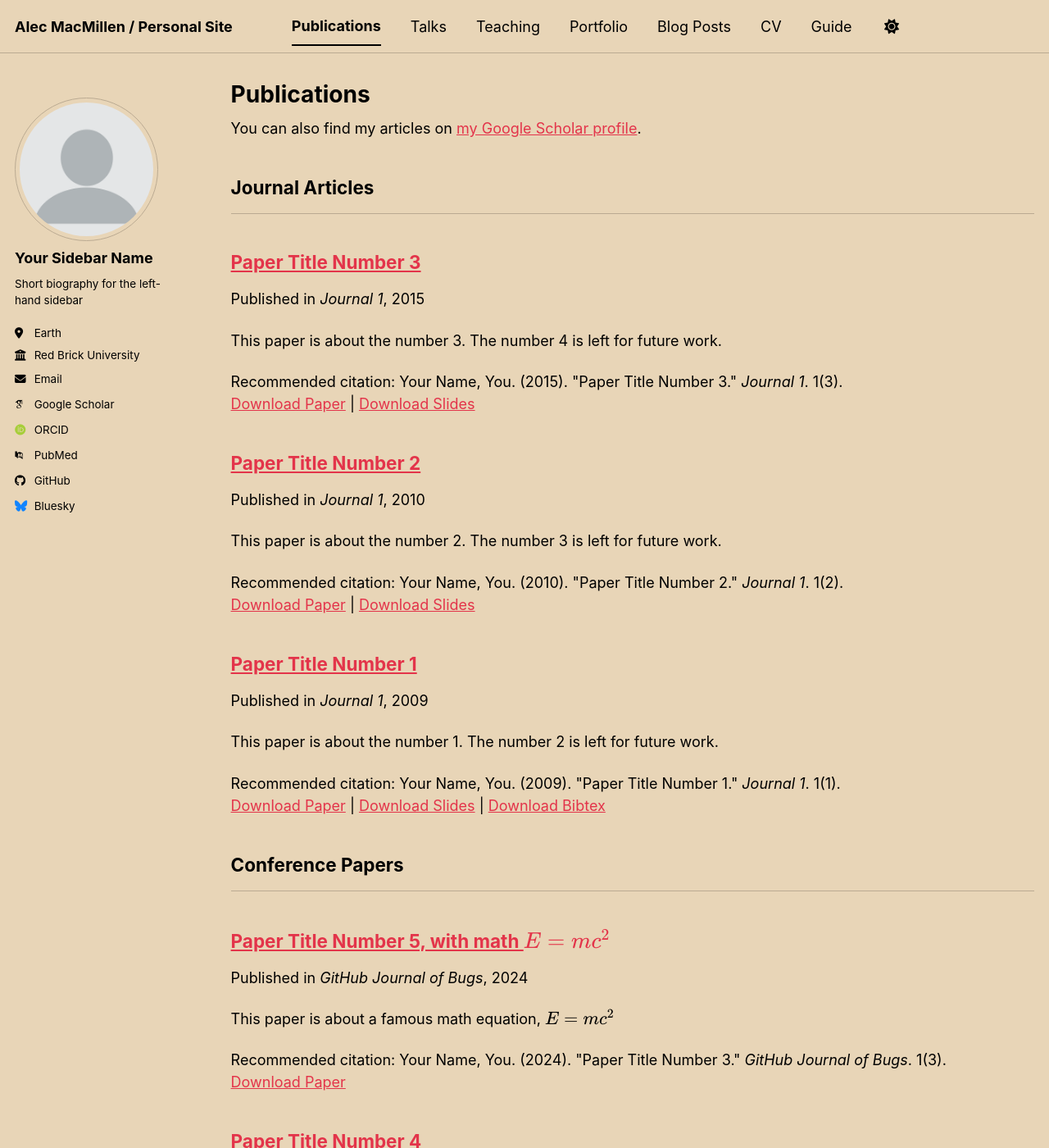
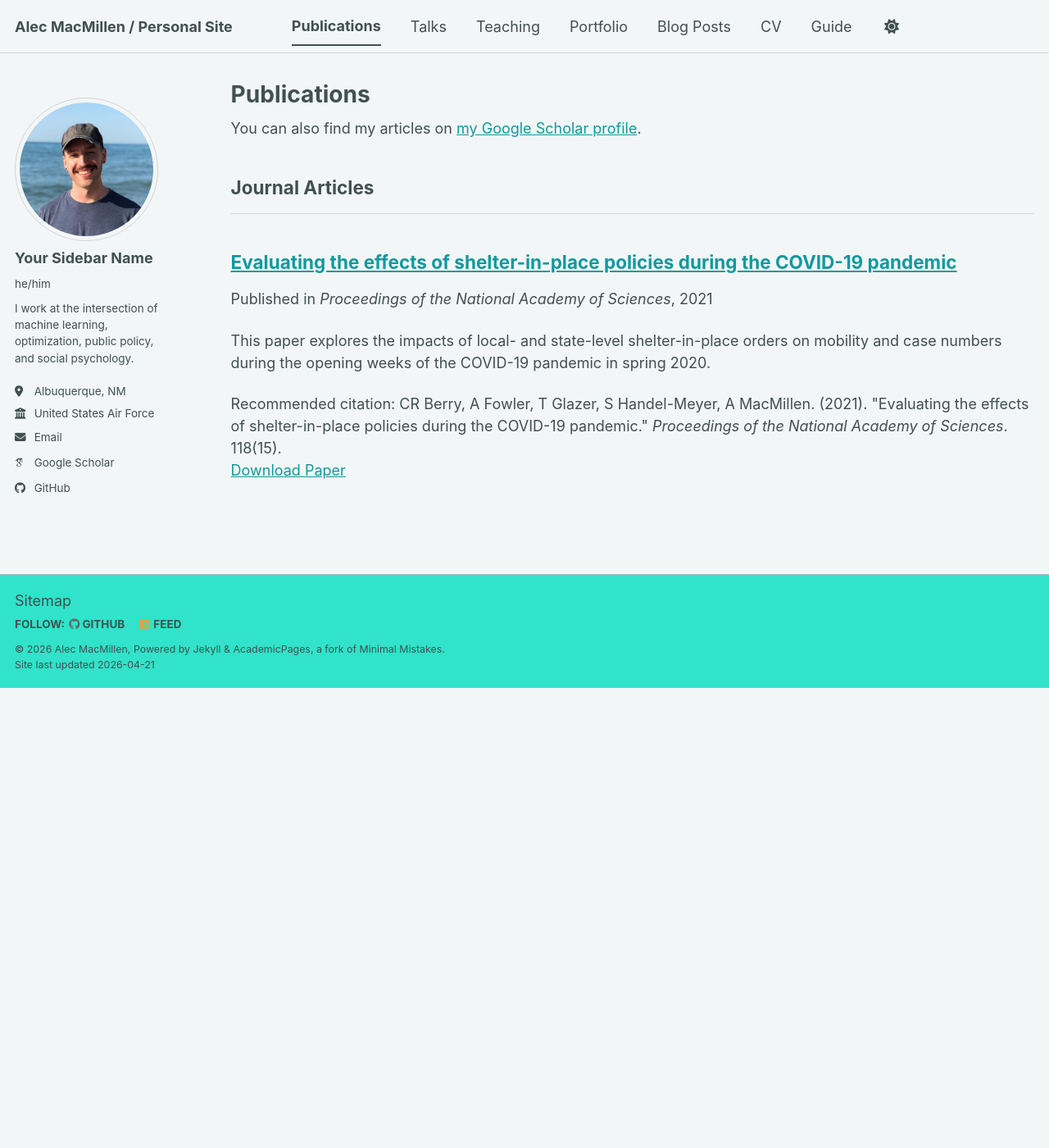
Before and after one commit to alecmacmillen/alecmacmillen.github.io, a Jekyll site: the page built from _pages/publications.html, in a window 1280 px wide and 1400 px high. Shown: the whole window at 82% size. Built offline with Jekyll 4.4.1, drawn with Linux system fonts in a browser that asks for light colours; some web fonts are replaced; a script bundle is joined from its source files by our own code; library files that are not in the unit come from our copies; a file with an impossible date is left out; some of the changed text lies outside the part shown.

Commit message:
refactor publications page

```diff
--- a/_config.yml
+++ b/_config.yml
@@ -8,40 +8,40 @@
 
 # Basic Site Settings
 locale                   : "en-US"
-site_theme               : "sunrise" # The available themes options are "default", "air", "sunrise", "mint", "dirt" and "contrast"
+site_theme               : "mint" # The available themes options are "default", "air", "sunrise", "mint", "dirt" and "contrast"
 title                    : "Alec MacMillen / Personal Site"
 title_separator          : "-"
 name                     : &name "Alec MacMillen"
-description              : &description "Your Name's academic portfolio"   # Update this with a general description of your site, this is the default if not overridden by a page
-url                      : https://academicpages.github.io # The base hostname & protocol for your site e.g. "https://[your GitHub username].github.io",
+description              : &description "Alec MacMillen's academic portfolio"   # Update this with a general description of your site, this is the default if not overridden by a page
+url                      : https://alecmacmillen.github.io # The base hostname & protocol for your site e.g. "https://[your GitHub username].github.io",
                                                            # or if you already have some other page hosted on Github then use "https://[your GitHub username].github.io/[Your Repo Name]"
 baseurl                  : "" # the subpath of your site, e.g. "/blog"
-repository               : "academicpages/academicpages.github.io"
+repository               : "alecmacmillen/alecmacmillen.github.io"
 
 # Site Author - The following control what appear as part of the author content on the side bar.
 #               If a field is blank the icon and link will not appear, otherwise it will be shown.
 #               Additional customization can be done by editing /_includes/author-profile.html
 author:
   # Biographic information
-  avatar           : "profile.png"
+  avatar           : "profile.jpeg"
   name             : "Your Sidebar Name"
-  pronouns         : # example: "she/her"
-  bio              : "Short biography for the left-hand sidebar"
-  location         : "Earth"
-  employer         : "Red Brick University"
+  pronouns         : "he/him"
+  bio              : "I work at the intersection of machine learning, optimization, public policy, and social psychology."
+  location         : "Albuquerque, NM"
+  employer         : "United States Air Force"
   uri              : # URL
-  email            : "none@example.org"
+  email            : "alecmacmillen@gmail.custom"
 
   # Academic websites
   academia         : # URL
   arxiv            : # URL - Update with the correct link to your profile
-  googlescholar    : "https://scholar.google.com/citations?user=PS_CX0AAAAAJ"
+  googlescholar    : "https://scholar.google.com/citations?user=ICabwy4AAAAJ"
   inspire-hep      : # URL
   impactstory      : # URL
-  orcid            : "https://orcid.org/yourorcidurl"
+  orcid            : # "https://orcid.org/yourorcidurl"
   semantic         : # URL
   ssrn             : # URL
-  pubmed           : "https://www.ncbi.nlm.nih.gov/pubmed/?term=john+snow"
+  pubmed           : # "https://www.ncbi.nlm.nih.gov/pubmed/?term=john+snow"
   researchgate     : # URL
   scopus           : # URL
   zotero           : # URL
@@ -57,7 +57,7 @@ author:
 
   # Social media
   artstation       : # Username
-  bluesky          : "bsky.app" # Replace this with you Bluesky username
+  bluesky          : # "bsky.app" # Replace this with you Bluesky username
   facebook         : # Username
   flickr           : # Username
   foursquare       : # Username
--- a/_pages/publications.html
+++ b/_pages/publications.html
@@ -6,7 +6,7 @@ author_profile: true
 ---
 
 {% if site.author.googlescholar %}
-  <div class="wordwrap">You can also find my articles on <a href="{{site.author.googlescholar}}">my Google Scholar profile</a>.</div>
+  <div class="wordwrap">You can also find my articles on <a href="{{https://scholar.google.com/citations?user=ICabwy4AAAAJ}}">my Google Scholar profile</a>.</div>
 {% endif %}
 
 {% include base_path %}
--- a/_publications/2009-10-01-paper-title-number-1.md
+++ /dev/null
@@ -1,14 +0,0 @@
----
-title: "Paper Title Number 1"
-collection: publications
-category: manuscripts
-permalink: /publication/2009-10-01-paper-title-number-1
-excerpt: 'This paper is about the number 1. The number 2 is left for future work.'
-date: 2009-10-01
-venue: 'Journal 1'
-slidesurl: 'https://academicpages.github.io/files/slides1.pdf'
-paperurl: 'https://academicpages.github.io/files/paper1.pdf'
-bibtexurl: 'https://academicpages.github.io/files/bibtex1.bib'
-citation: 'Your Name, You. (2009). &quot;Paper Title Number 1.&quot; <i>Journal 1</i>. 1(1).'
----
-The contents above will be part of a list of publications, if the user clicks the link for the publication than the contents of section will be rendered as a full page, allowing you to provide more information about the paper for the reader. When publications are displayed as a single page, the contents of the above "citation" field will automatically be included below this section in a smaller font.
--- a/_publications/2010-10-01-paper-title-number-2.md
+++ /dev/null
@@ -1,14 +0,0 @@
----
-title: "Paper Title Number 2"
-collection: publications
-category: manuscripts
-permalink: /publication/2010-10-01-paper-title-number-2
-excerpt: 'This paper is about the number 2. The number 3 is left for future work.'
-date: 2010-10-01
-venue: 'Journal 1'
-slidesurl: 'https://academicpages.github.io/files/slides2.pdf'
-paperurl: 'https://academicpages.github.io/files/paper2.pdf'
-citation: 'Your Name, You. (2010). &quot;Paper Title Number 2.&quot; <i>Journal 1</i>. 1(2).'
----
-
-The contents above will be part of a list of publications, if the user clicks the link for the publication than the contents of section will be rendered as a full page, allowing you to provide more information about the paper for the reader. When publications are displayed as a single page, the contents of the above "citation" field will automatically be included below this section in a smaller font.
--- a/_publications/2015-10-01-paper-title-number-3.md
+++ /dev/null
@@ -1,14 +0,0 @@
----
-title: "Paper Title Number 3"
-collection: publications
-category: manuscripts
-permalink: /publication/2015-10-01-paper-title-number-3
-excerpt: 'This paper is about the number 3. The number 4 is left for future work.'
-date: 2015-10-01
-venue: 'Journal 1'
-slidesurl: 'https://academicpages.github.io/files/slides3.pdf'
-paperurl: 'https://academicpages.github.io/files/paper3.pdf'
-citation: 'Your Name, You. (2015). &quot;Paper Title Number 3.&quot; <i>Journal 1</i>. 1(3).'
----
-
-The contents above will be part of a list of publications, if the user clicks the link for the publication than the contents of section will be rendered as a full page, allowing you to provide more information about the paper for the reader. When publications are displayed as a single page, the contents of the above "citation" field will automatically be included below this section in a smaller font.
--- /dev/null
+++ b/_publications/2021-04-13-shelter-in-place-covid.md
@@ -0,0 +1,12 @@
+---
+title: "Evaluating the effects of shelter-in-place policies during the COVID-19 pandemic"
+collection: publications
+category: manuscripts
+permalink: /publication/shelter-in-place-covid
+excerpt: 'This paper explores the impacts of local- and state-level shelter-in-place orders on mobility and case numbers during the opening weeks of the COVID-19 pandemic in spring 2020.'
+date: 2021-04-13
+venue: 'Proceedings of the National Academy of Sciences'
+paperurl: 'https://www.pnas.org/doi/pdf/10.1073/pnas.2019706118'
+citation: 'CR Berry, A Fowler, T Glazer, S Handel-Meyer, A MacMillen. (2021). &quot;Evaluating the effects of shelter-in-place policies during the COVID-19 pandemic.&quot; <i>Proceedings of the National Academy of Sciences</i>. 118(15).'
+---
+The contents above will be part of a list of publications, if the user clicks the link for the publication than the contents of section will be rendered as a full page, allowing you to provide more information about the paper for the reader. When publications are displayed as a single page, the contents of the above "citation" field will automatically be included below this section in a smaller font.
--- a/_publications/2025-06-08-paper-title-number-5.md
+++ /dev/null
@@ -1,13 +0,0 @@
----
-title: "Paper Title Number 5, with math $$E=mc^2$$"
-collection: publications
-category: conferences
-permalink: /publication/2024-02-17-paper-title-number-4
-excerpt: 'This paper is about a famous math equation, $$E=mc^2$$'
-date: 2024-02-17
-venue: 'GitHub Journal of Bugs'
-paperurl: 'https://academicpages.github.io/files/paper3.pdf'
-citation: 'Your Name, You. (2024). &quot;Paper Title Number 3.&quot; <i>GitHub Journal of Bugs</i>. 1(3).'
----
-
-Using [MathJax](https://www.mathjax.org/) in the description is supported - $$E=mc^2$$ - however, the use must be mindful that the default delimiters are `$$...$$` and `\\[...\\]` which differs from the `$...$` that is typically expected.
```
Also changed, not shown: _publications/2022-05-criminal-sentencing-algorithms.md (added, +13 -0 lines), _publications/2024-02-17-paper-title-number-4.md (deleted, +0 -13 lines), images/profile.jpeg (added).
